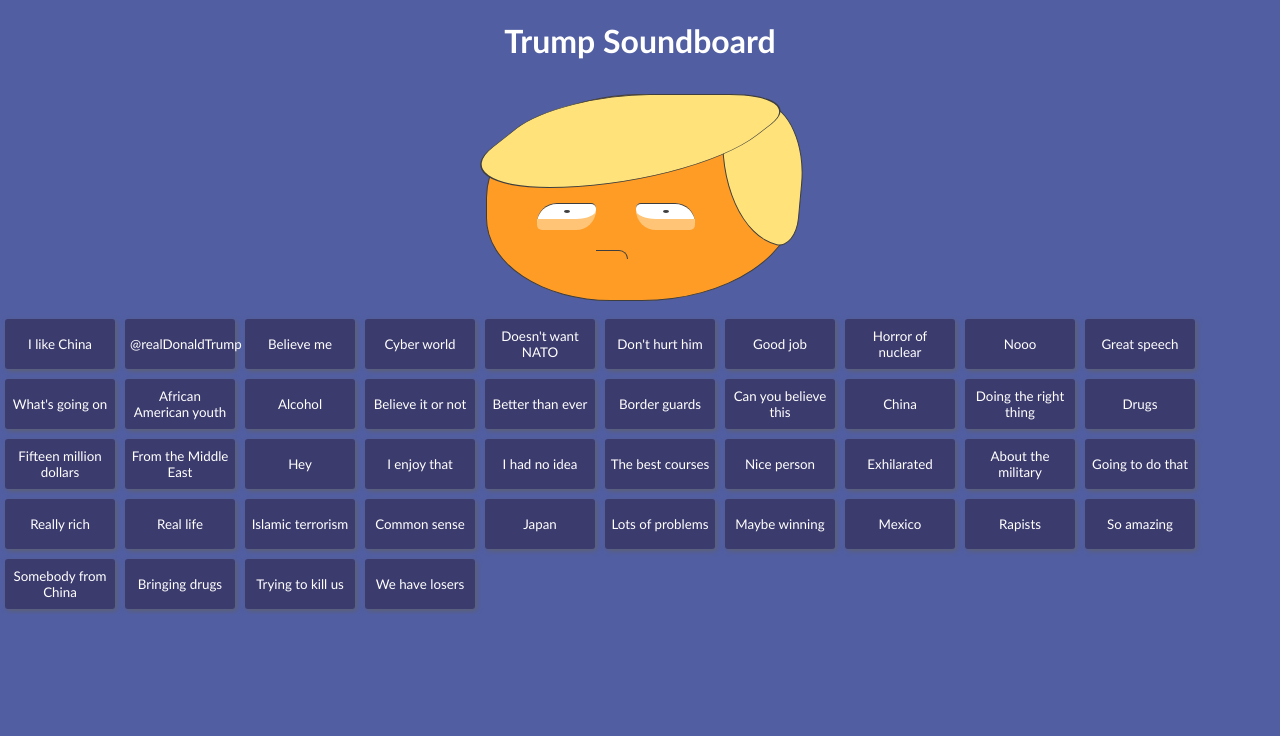
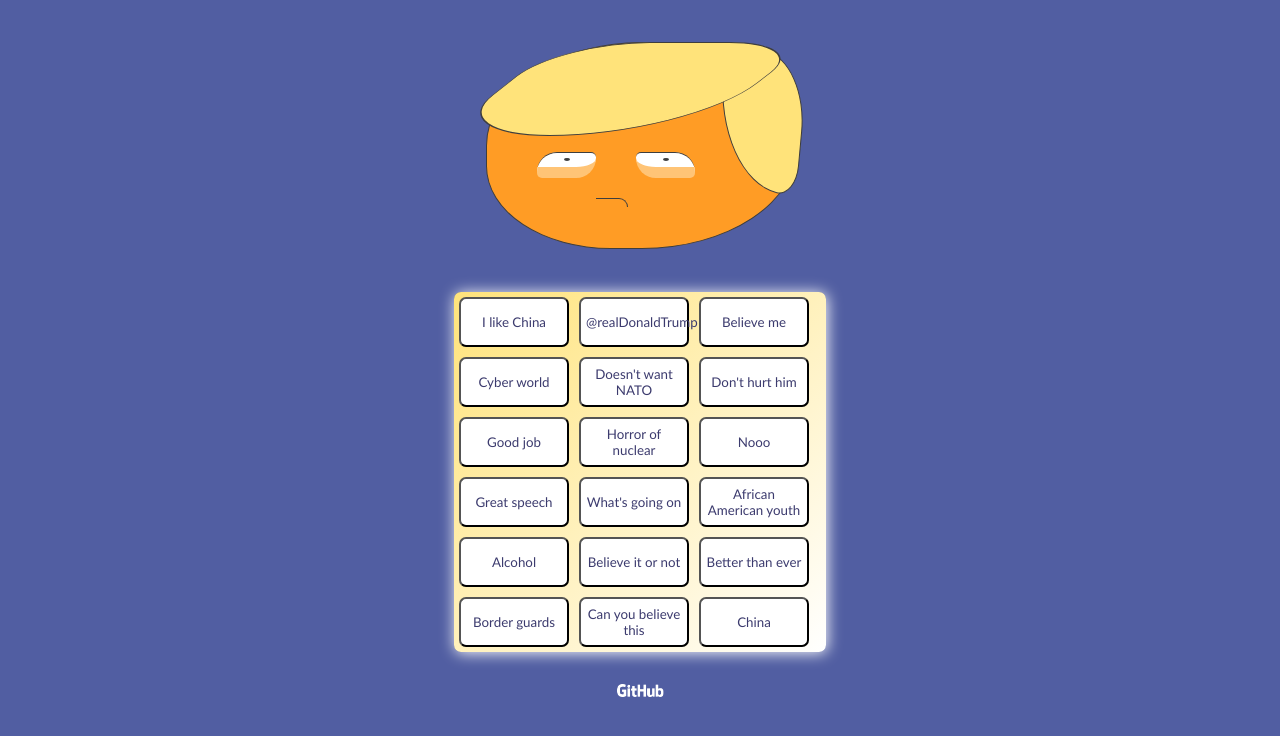
Before and after one commit to backuardo/trump-soundboard, a React (Create React App) app: page / in a window 1280 px wide. Shown: the top 736 px of the page. Built offline with nearby package versions, Linux system fonts and the light colour scheme.

Commit message:
scrolling

```diff
--- a/src/components/App.css
+++ b/src/components/App.css
@@ -1,11 +1,40 @@
 .app {
   text-align: center;
+  padding-top: 30px;
 }
 
-.app h1 {
-  color: #ffffff;
+.scrollbar {
+  background: #f5f5f5;
+  overflow-y: scroll;
+  /*background-color: #ffe37a;*/
+  background-image: linear-gradient(to bottom right, #ffe37a, #ffffff);
+  height: 360px;
+  border-radius: 7px;
+  margin-top: 30px;
+  margin-bottom: 30px;
+}
+
+.scrollbar::-webkit-scrollbar {
+  -webkit-appearance: none;
+}
+
+.scrollbar::-webkit-scrollbar:vertical {
+  width: 11px;
+}
+
+.scrollbar::-webkit-scrollbar:horizontal {
+  height: 11px;
+}
+
+.scrollbar::-webkit-scrollbar-thumb {
+  border-radius: 0px 7px 0px 0px;
+  border: 2px solid #505ca4; /* should match background, can't be transparent */
+  background-color: #505ca4;
 }
 
 .sounds {
-  overflow-y: auto;
+  margin: auto;
+  width: 372px;
+  box-shadow: 1px 1px 15px #ffffff;
+  border-radius: 7px;
 }
--- a/src/components/App.js
+++ b/src/components/App.js
@@ -1,6 +1,7 @@
 import React, { Component } from "react";
 import Head from "./Head";
 import SoundButton from "./SoundButton";
+import githubLogo from "../images/github-logo.png";
 import "./App.css";
 
 //import china from "../data/sounds/i_like_china.mp3";
@@ -26,9 +27,9 @@
   render() {
     return (
       <div className="app">
-        <h1>Trump Soundboard</h1>
         <Head isSpeaking={this.state.isSpeaking} />
         <div className="sounds">
+          <div className="scrollbar">
             {sounds.map(sound => {
               return (
                 <SoundButton
@@ -42,6 +43,10 @@
             })}
           </div>
         </div>
+        <a href="https://github.com/beneisnr/trump-soundboard">
+          <img src={githubLogo} width="50px" alt="github logo" />
+        </a>
+      </div>
     );
   }
 }
--- a/src/components/SoundButton.css
+++ b/src/components/SoundButton.css
@@ -6,19 +6,18 @@
 .sound-button {
   width: 110px;
   height: 50px;
-  border-radius: 3px;
-  border: none;
-  box-shadow: 2px 2px 5px #5c6072;
+  border-radius: 7px;
+  /*box-shadow: 2px 2px 5px #24292d;*/
   font-family: inherit;
-  background: #3c3b6e;
+  background: #ffffff;
   padding: 5px;
-  color: #ffffff;
+  color: #3c3b6e;
   outline: none;
 }
 
 .sound-button:hover {
-  background: #ffffff;
-  transition: all 0.5s ease 0s;
-  color: #3c3b6e;
+  background: #3c3b6e;
+  transition: all 0.4s ease 0s;
+  color: #ffffff;
   outline: none;
 }
```
Also changed, not shown: src/images/github-logo.png (added). Lines whose indentation alone changed are shown as unchanged.
